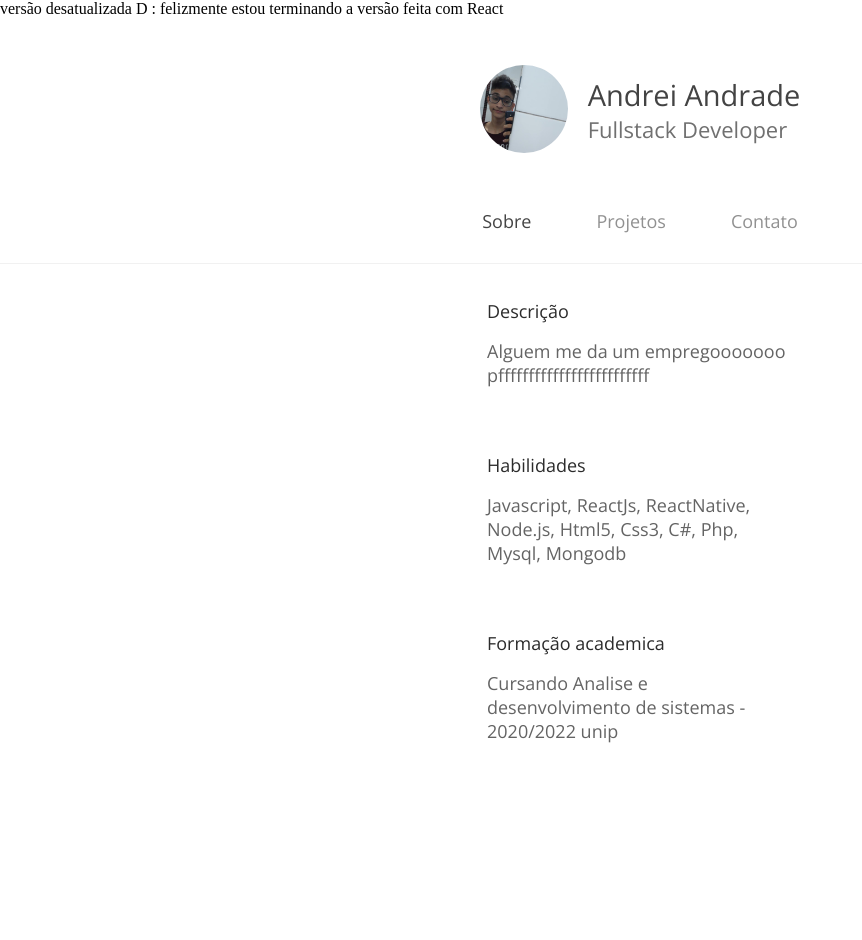
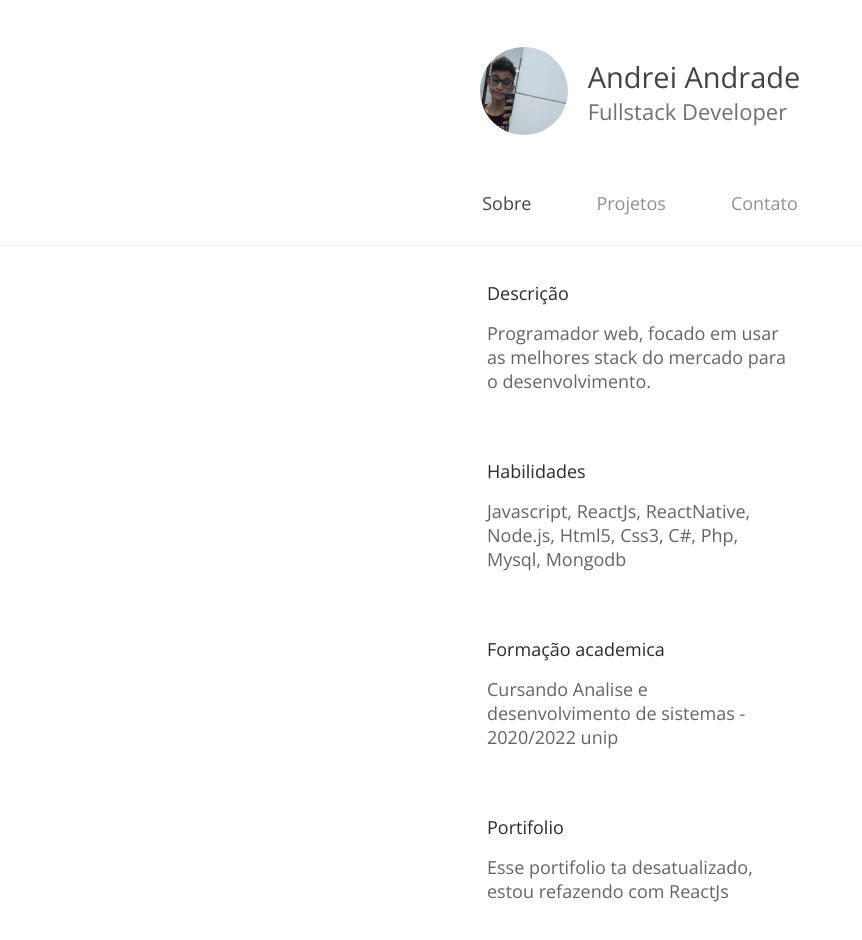
Before and after one commit to andreixhz/andreiandrade.github.io, a plain HTML site: page index.html in a window 1280 px wide. Shown: the whole page, without its empty margins (0-862 px from the left). Before the commit the page ends 809 px from the top, so only its background shows below. Drawn offline with nearby package versions, Linux system fonts and the light colour scheme.

Commit message:
Update index.html

```diff
--- a/index.html
+++ b/index.html
@@ -8,7 +8,6 @@
     <link rel="stylesheet" href="css/global.css">
 </head>
 <body>
-    versão desatualizada D : felizmente estou terminando a versão feita com React
     <section class="top-container">
         <div class="info-container">
             <div class="picture"></div>
@@ -27,8 +26,7 @@
         <section class="about">
             <div>
                 <h3>Descrição</h1>
-                <p>Alguem me da um empregooooooo
-                pfffffffffffffffffffffffff</p>
+                <p>Programador web, focado em usar as melhores stack do mercado para o desenvolvimento.</p>
             </div>
             <div>
                 <h3>Habilidades</h1>
@@ -38,6 +36,10 @@
                 <h3>Formação academica</h1>
                 <p>Cursando Analise e desenvolvimento de sistemas - 2020/2022 unip</p>
             </div>
+            <div>
+                <h3>Portifolio</h1>
+                <p>Esse portifolio ta desatualizado, estou refazendo com ReactJs</p>
+            </div>
         </section>
     </section>
 </body>
```
